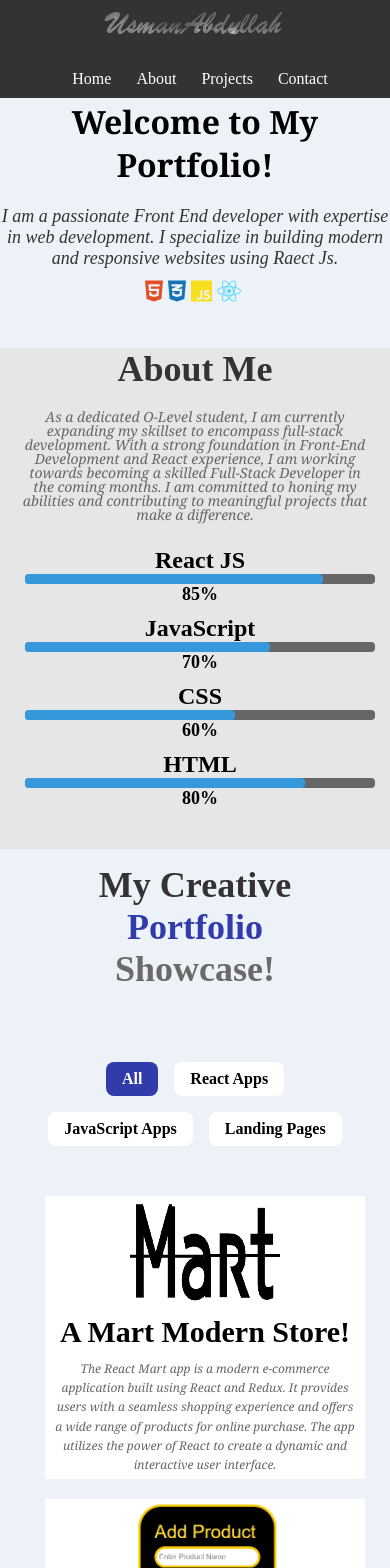
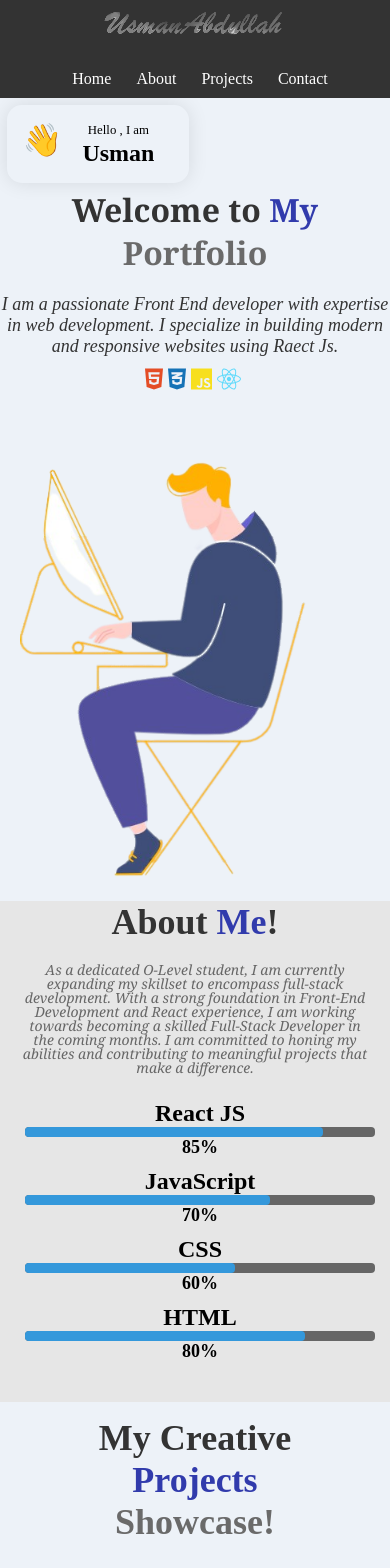
Before and after one commit to usmanabdullahbn/My-Portfolio, a React (Create React App) app: page / in a window 390 px wide. Shown: the top 1568 px of the page. Built offline with nearby package versions, Linux system fonts and the light colour scheme.

Commit message:
devloping better responsive

```diff
--- a/public/index.html
+++ b/public/index.html
@@ -24,7 +24,7 @@
       work correctly both with client-side routing and a non-root public URL.
       Learn how to configure a non-root public URL by running `npm run build`.
     -->
-    <title>React App</title>
+    <title>Usman Abdullah</title>
   </head>
   <body>
     <noscript>You need to enable JavaScript to run this app.</noscript>
--- a/src/components/about/About.css
+++ b/src/components/about/About.css
@@ -14,9 +14,11 @@
 .h2-about {
     font-size: 36px;
     margin-bottom: 20px;
-    color: #333;
+    color: #6a6a6a;
   }
-
+  .me-about {
+    color: #313bac;
+  }
   .p-about {
     font-size: 18px;
     line-height: 1.6;
--- a/src/components/about/About.js
+++ b/src/components/about/About.js
@@ -6,7 +6,7 @@ const About = () => {
     <>
       <div class="about-section">
         <div class="container-about">
-          <h2 className="h2-about">About Me</h2>
+          <h2 className="h2-about">About <span className="me-about">Me</span>!</h2>
           <p className="p-about">
             As a dedicated O-Level student, I am currently expanding my skillset
             to encompass full-stack development. With a strong foundation in
--- a/src/components/home/Home.css
+++ b/src/components/home/Home.css
@@ -2,7 +2,7 @@
   display: flex;
   border: var(--white-color);
   border-radius: 15px;
-  box-shadow: 0 0 20px rgba(0,0,0,.1);
+  box-shadow: 0 0 20px rgba(0, 0, 0, 0.1);
   flex-direction: row;
   padding: 1rem 2rem;
   width: auto;
@@ -10,13 +10,13 @@
   top: 120px;
   left: 100px;
 }
-.span{
+.span {
   font-size: 2.5rem;
   text-align: left;
 }
 .p-text {
   color: var(--gray-color);
-  font-size: .8rem;
+  font-size: 0.8rem;
   line-height: 1.5;
   text-align: center;
 }
@@ -25,12 +25,11 @@
   font-weight: 800;
   text-align: right;
   text-transform: capitalize;
-
 }
 
 .home-section {
   position: relative;
-  background-color: #EDF2F8;
+  background-color: #edf2f8;
   display: flex;
   padding-top: 100px;
   flex-direction: row;
@@ -42,20 +41,24 @@
   max-width: 500px;
   text-align: left;
   margin-left: 100px;
-  font-family: Georgia, 'Times New Roman', Times, serif;
+  font-family: Georgia, "Times New Roman", Times, serif;
 }
-
-
 
 .h1-text {
   font-size: 32px;
   margin-bottom: 20px;
+  color: #333;
 }
-
-.p-info{
+.home-span {
+  color: #313bac;
+}
+.portfolio-home{
+  color: #6a6a6a;
+}
+.p-info {
   font-size: 18px;
   margin-bottom: 40px;
-  font-family: 'Times New Roman', Times, serif;
+  font-family: "Times New Roman", Times, serif;
   font-style: italic;
   color: #333333;
 }
@@ -73,8 +76,6 @@
   color: #333;
 }
 
-
-
 .button-home {
   padding: 10px 20px;
   font-size: 16px;
@@ -90,7 +91,6 @@
 }
 
 .img-container {
-
   max-width: 400px;
   margin: 0 auto;
   text-align: right;
@@ -119,16 +119,30 @@
     justify-content: center;
   }
 
- .button-home{
+  .button-home {
     display: none;
   }
-  .img-container{
-    display: none;
+  .img-container {
+    display: block;
   }
 }
 
 @media (max-width: 1020px) {
-  .name{
-    display: none;
+  .name {
+    display: flex;
+    position: relative;
+    top: 0;
+    left: 0;
+    margin: 5px;
+    padding: 1rem;
+    margin-right: 200px;
+    width: 150px;
+
+  }
+  .head-text {
+    font-size: 1.5rem;
+  }
+  .span {
+    font-size: 2rem;
   }
 }
--- a/src/components/home/Home.js
+++ b/src/components/home/Home.js
@@ -20,7 +20,8 @@ const Home = () => {
         </div>
       </div>
       <div className="container">
-        <h1 className="h1-text">Welcome to My Portfolio!</h1>
+        <h1 className="h1-text">Welcome to <span className="home-span"> My</span> <br />{" "}
+            <span className="portfolio-home">Portfolio</span></h1>
         <p className="p-info">
           I am a passionate Front End developer with expertise in web
           development. I specialize in building modern and responsive websites
--- a/src/components/projects/Projects.js
+++ b/src/components/projects/Projects.js
@@ -43,7 +43,7 @@ const Projects = () => {
       <div className="projects-section">
         <div className="container-projects">
           <h2 className="h2-projects">
-            My Creative <span className="portfolio">Portfolio</span> <br />{" "}
+            My Creative <span className="portfolio">Projects</span> <br />{" "}
             <span className="showcase">Showcase!</span>
           </h2>
           <div className="project-filters">
```
Also changed, not shown: src/components/todo list/style.css (deleted, +0 -17 lines), src/components/todo list/todo-list.js (deleted, +0 -170 lines).
